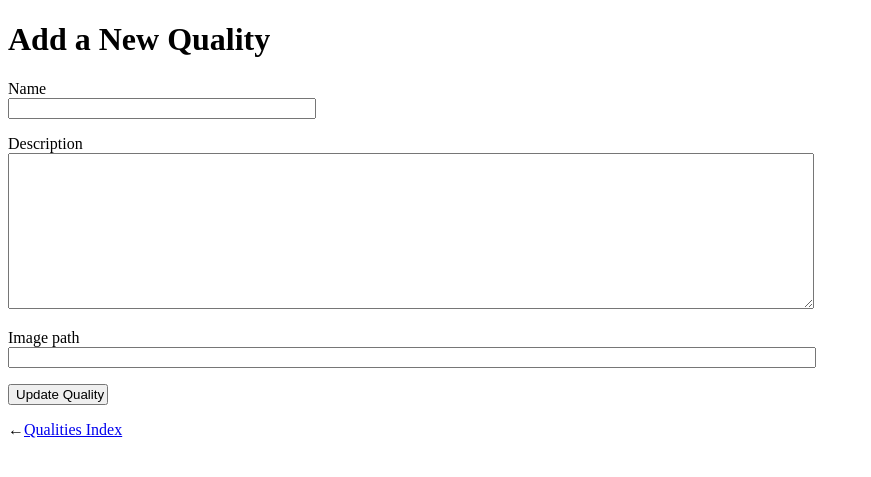
After one commit to julianazhu/the-last-station, a Rails app: page /qualities/new in a window 1280 px wide. The commit adds this page. Shown: the top 477 px of the page, without its empty margins (0-871 px from the left). Run offline with Rails 7, Linux system fonts and the light colour scheme; style sheets or scripts are compiled from the project's sources; some libraries are stand-ins or nearby versions.

Commit message:
reinstate qualities controller

```diff
--- /dev/null
+++ b/app/assets/javascripts/qualities.js.coffee
@@ -0,0 +1,3 @@
+# Place all the behaviors and hooks related to the matching controller here.
+# All this logic will automatically be available in application.js.
+# You can use CoffeeScript in this file: http://coffeescript.org/
--- /dev/null
+++ b/app/assets/stylesheets/qualities.css.scss
@@ -0,0 +1,19 @@
+// Place all the styles related to the Qualities controller here.
+// They will automatically be included in application.css.
+// You can use Sass (SCSS) here: http://sass-lang.com/
+
+#quality_name{
+  max-width:300px;
+}
+
+#quality_description{
+  max-width:800px;
+}
+
+#quality_image_path{
+  max-width:800px;
+}
+
+#quality_submit_button{
+  max-width:100px;
+}
--- /dev/null
+++ b/app/controllers/qualities_controller.rb
@@ -0,0 +1,56 @@
+class QualitiesController < ApplicationController
+  def index
+    @qualities = Quality.all
+  end
+
+  def show
+    @quality = Quality.find(params[:id])
+    @qualities = [Quality.find(params[:id])]
+  end
+
+  def new
+    @quality = Quality.new
+  end
+
+  def edit
+    @quality = Quality.find(params[:id])
+  end
+
+  def create
+    if Quality.where(name: quality_params[:name]).count > 0
+      @quality = Quality.where(name: quality_params[:name]).first
+      redirect_to @quality
+    else
+    @quality = Quality.new(quality_params)
+      if  @quality.save
+        redirect_to @quality
+      else
+        render 'new'
+      end
+    end
+  end
+
+  def update
+    @quality = Quality.find(params[:id])
+
+    if @quality.update(quality_params)
+      redirect_to @quality
+    else
+      render 'edit'
+    end
+  end
+
+  def destroy
+    @quality = Quality.find(params[:id])
+    @quality.destroy
+
+    redirect_to qualities_path
+  end
+
+  private
+  def quality_params
+    params.require(:quality).permit(:name,
+                                    :description,
+                                    :image_path)
+  end
+end
--- /dev/null
+++ b/app/helpers/qualities_helper.rb
@@ -0,0 +1,2 @@
+module QualitiesHelper
+end
--- /dev/null
+++ b/app/views/qualities/_qualityform.html.erb
@@ -0,0 +1,20 @@
+<%= form_for @quality do |quality| %>
+  <%= render 'qualityformerrors' %>
+  <p>
+    <%= quality.label :name %>
+    <%= quality.text_field :name %>
+  </p>
+  <p>
+    <%= quality.label :description %>
+    <%= quality.text_area :description %>
+  </p>
+  <p>
+    <%= quality.label :image_path %>
+    <%= quality.text_field :image_path %>
+  </p>
+  <p>
+    <%= quality.submit "Update Quality", :id => "quality_submit_button" %>
+  </p>
+<% end %>
+
+<p>&#8592;<%= link_to "Qualities Index", qualities_path %></p>
--- /dev/null
+++ b/app/views/qualities/_qualityformerrors.html.erb
@@ -0,0 +1,9 @@
+ <% if @quality.errors.any? %>
+    <div id="error_explanation">
+      <ul>
+        <% @quality.errors.full_messages.each do |msg| %>
+          <li><%= msg %></li>
+        <% end %>
+      </ul>
+    </div>
+  <% end %>
--- /dev/null
+++ b/app/views/qualities/edit.html.erb
@@ -0,0 +1,3 @@
+<h1>Edit Quality</h1>
+
+<%= render 'qualityform' %>
--- /dev/null
+++ b/app/views/qualities/index.html.erb
@@ -0,0 +1,3 @@
+<h1>Existing Qualities</h1>
+<p><%= link_to 'Create New Quality', new_quality_path %></p>
+<%= render 'qualitytable'%>
--- /dev/null
+++ b/app/views/qualities/new.html.erb
@@ -0,0 +1,2 @@
+<h1>Add a New Quality</h1>
+<%= render 'qualityform' %>
--- /dev/null
+++ b/app/views/qualities/show.html.erb
@@ -0,0 +1,6 @@
+<p> You have successfully created the quality: <%= @quality.name %></p>
+
+<%= render 'qualitytable'%>
+
+<p><%= link_to 'Show All Qualities', qualities_path %></p>
+<p><%= link_to 'Go to Stories', stories_path %></p>
```
Also changed, not shown: app/views/qualities/_qualitytable.html.erb (added, +21 -0 lines), app/views/stories/new.html.erb (+2 -0 lines), app/views/stories/_effectform.html.erb (deleted).
